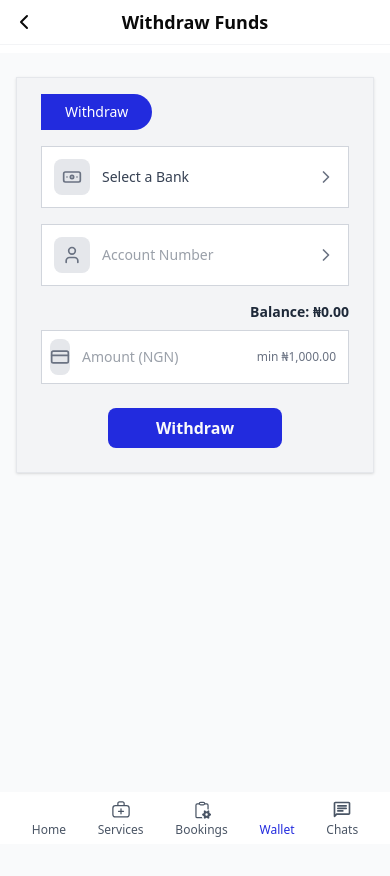
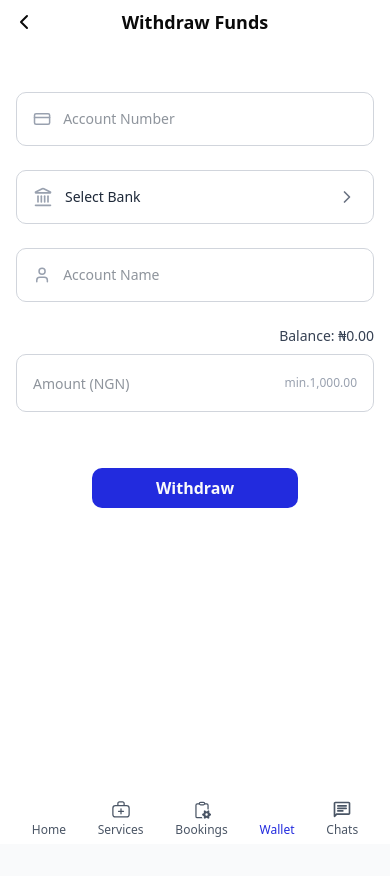
Before and after one commit to Skills4hire-org/Skills-4-Hire, a React (Vite) app: page /customer/wallet/withdraw in a window 390 px wide. Shown: the top 876 px of the page. Built offline with nearby package versions, Linux system fonts and the light colour scheme; some icons are missing; a web font is replaced by a local one.

Commit message:
Fix: edited withdraw.tsx and data.ts

```diff
--- a/src/assets/data.ts
+++ b/src/assets/data.ts
@@ -279,29 +279,29 @@ export const bookingsTabsList = [
     status: "canceled",
     label: "Canceled",
   },
-]
+];
 export const customerWalletTabsList = [
   {
     status: "pending",
     label: "Pending",
   },
   {
-    status: 'spent',
-    label: 'Spent',
-  },
-  {
-    status: 'canceled',
-    label: 'Canceled',
-  },
-]
+    status: "spent",
+    label: "Spent",
+  },
+  {
+    status: "canceled",
+    label: "Canceled",
+  },
+];
 export const serviceProviderWalletTabsList = [
   {
-    status: 'pending',
-    label: 'Pending',
-  },
-  {
-    status: 'earned',
-    label: 'Earned',
+    status: "pending",
+    label: "Pending",
+  },
+  {
+    status: "earned",
+    label: "Earned",
   },
   {
     status: "canceled",
@@ -353,9 +353,33 @@ export const withdrawData = {
   balance: 0.0,
   minWithdraw: 1000.0,
   title: "Withdraw Funds",
-  sectionLabel: "Withdraw",
   buttonLabel: "Withdraw",
 };
+
+export const nigerianBanks = [
+  "Access Bank",
+  "Citibank Nigeria",
+  "Ecobank Nigeria",
+  "Fidelity Bank",
+  "First Bank of Nigeria",
+  "First City Monument Bank (FCMB)",
+  "Globus Bank",
+  "Guaranty Trust Bank (GTBank)",
+  "Heritage Bank",
+  "Keystone Bank",
+  "Polaris Bank",
+  "Providus Bank",
+  "Stanbic IBTC Bank",
+  "Standard Chartered Bank",
+  "Sterling Bank",
+  "SunTrust Bank",
+  "Titan Trust Bank",
+  "Union Bank of Nigeria",
+  "United Bank for Africa (UBA)",
+  "Unity Bank",
+  "Wema Bank",
+  "Zenith Bank",
+];
 
 export const transferModes = [
   {
--- a/src/pages/Withdraw.tsx
+++ b/src/pages/Withdraw.tsx
@@ -1,98 +1,160 @@
 "use client";
 
+import { useState } from "react";
 import { Button } from "@/components/ui/button";
 import HeaderWithBackNavigation from "@/components/header/HeaderWithBackNavigation";
-import { ChevronRight } from "lucide-react";
-import { withdrawFields, withdrawData } from "@/assets/data";
+import { ChevronRight, Search, Landmark, CreditCard, User } from "lucide-react";
+import { withdrawData, nigerianBanks } from "@/assets/data";
+import { withdrawSchema } from "@/utils/schemas";
+import { useValidateSchema } from "@/hooks/useValidateSchema";
 
 export default function Withdraw() {
+  const [fullName, setFullName] = useState("");
+  const [amount, setAmount] = useState("");
+  const [accountNumber, setAccountNumber] = useState("");
+  const [selectedBank, setSelectedBank] = useState("");
+
+  const [bankSearch, setBankSearch] = useState("");
+  const [showBankDropdown, setShowBankDropdown] = useState(false);
+
+  const filteredBanks = nigerianBanks.filter((bank) =>
+    bank.toLowerCase().includes(bankSearch.toLowerCase()),
+  );
+
+  const handleWithdraw = () => {
+    const validatedData = useValidateSchema(withdrawSchema, {
+      fullName,
+      amount,
+      accountNumber,
+      bank: selectedBank,
+    });
+
+    if (!validatedData) return;
+
+    console.log("Validated Data:", validatedData);
+  };
+
   return (
-    <div className="min-h-screen bg-gray-50 flex flex-col md:flex-row">
-      <div className="flex-grow w-full">
-        <div className="w-full bg-white">
-          <div className="flex justify-center relative">
-            <div className="w-full">
+    <div className="min-h-screen bg-white flex flex-col">
+      <div className="[&>*]:border-none">
         <HeaderWithBackNavigation title={withdrawData.title} />
       </div>
+
+      <div className="flex justify-center w-full px-4 md:px-6 lg:px-8 mt-10">
+        <div className="w-full max-w-2xl space-y-6">
+          <div className="border border-gray-300 bg-white p-4 rounded-lg flex items-center gap-3">
+            <CreditCard className="w-5 h-5 text-gray-400" />
+            <input
+              type="tel"
+              inputMode="numeric"
+              maxLength={10}
+              value={accountNumber}
+              onChange={(e) =>
+                setAccountNumber(e.target.value.replace(/\D/g, ""))
+              }
+              placeholder="Account Number"
+              className="w-full bg-transparent outline-none text-gray-800 text-sm"
+            />
+          </div>
+
+          <div className="relative">
+            <div
+              onClick={() => setShowBankDropdown(!showBankDropdown)}
+              className="border border-gray-300 bg-white p-4 rounded-lg flex items-center justify-between cursor-pointer"
+            >
+              <div className="flex items-center gap-3">
+                <Landmark className="w-5 h-5 text-gray-400" />
+                <span className="text-sm text-gray-800">
+                  {selectedBank || "Select Bank"}
+                </span>
+              </div>
+
+              <ChevronRight
+                className={`w-5 h-5 text-gray-500 transition-transform ${
+                  showBankDropdown ? "rotate-90" : ""
+                }`}
+              />
+            </div>
+
+            {showBankDropdown && (
+              <div className="absolute mt-2 w-full bg-white border border-gray-200 rounded-lg shadow-lg z-20">
+                <div className="flex items-center px-3 py-2 border-b">
+                  <Search className="w-4 h-4 text-gray-400 mr-2" />
+                  <input
+                    type="text"
+                    placeholder="Search bank..."
+                    value={bankSearch}
+                    onChange={(e) => setBankSearch(e.target.value)}
+                    className="w-full outline-none text-sm"
+                  />
+                </div>
+
+                <div className="max-h-60 overflow-y-auto">
+                  {filteredBanks.length > 0 ? (
+                    filteredBanks.map((bank) => (
+                      <div
+                        key={bank}
+                        onClick={() => {
+                          setSelectedBank(bank);
+                          setShowBankDropdown(false);
+                          setBankSearch("");
+                        }}
+                        className="px-4 py-2 text-sm hover:bg-gray-100 cursor-pointer"
+                      >
+                        {bank}
+                      </div>
+                    ))
+                  ) : (
+                    <div className="px-4 py-3 text-sm text-gray-500">
+                      No bank found
+                    </div>
+                  )}
                 </div>
               </div>
-
-        <div className="mt-6 px-4 md:px-8 lg:px-12">
-          <div className="max-w-3xl w-full md:ml-6">
-            <div className="bg-gray-100 border border-gray-200 p-6 shadow-sm">
-              <div className="-mt-2 mb-4">
-                <div className="inline-block rounded-r-full rounded-l-none bg-primary text-white px-6 py-2 text-sm font-medium">
-                  {withdrawData.sectionLabel}
-                </div>
+            )}
           </div>
 
-              <div className="space-y-4">
-                {withdrawFields.map(
-                  ({ id, label, icon: Icon, type, showChevron }) => (
-                    <div key={id}>
-                      {id === "amount" ? (
-                        <>
-                          <div className="flex justify-end mb-2">
-                            <span className="text-sm font-semibold text-gray-800">
+          <div className="border border-gray-300 bg-white p-4 rounded-lg flex items-center gap-3">
+            <User className="w-5 h-5 text-gray-400" />
+            <input
+              type="text"
+              value={fullName}
+              onChange={(e) => setFullName(e.target.value)}
+              placeholder="Account Name"
+              className="w-full bg-transparent outline-none text-gray-800 text-sm"
+            />
+          </div>
+
+          <div className="space-y-2">
+            <div className="flex justify-end">
+              <span className="text-sm font-medium text-gray-700">
                 Balance: ₦{withdrawData.balance.toFixed(2)}
               </span>
             </div>
 
-                          <div className="relative border border-gray-300 bg-white p-2">
-                            <div className="flex items-center">
-                              <div className="flex items-center justify-center w-9 h-9 rounded-md bg-gray-200 mr-3">
-                                <Icon className="w-5 h-5 text-gray-500" />
+            <div className="relative border border-gray-300 bg-white p-4 rounded-lg">
+              <input
+                type="number"
+                value={amount}
+                onChange={(e) => setAmount(e.target.value)}
+                placeholder="Amount (NGN)"
+                className="w-full bg-transparent outline-none text-gray-800 text-sm pr-20"
+              />
+
+              <span className="absolute right-4 top-1/2 -translate-y-1/2 text-xs text-gray-400">
+                min.
+                {withdrawData.minWithdraw.toLocaleString(undefined, {
+                  minimumFractionDigits: 2,
+                })}
+              </span>
+            </div>
           </div>
 
-                              <input
-                                type={type}
-                                placeholder={label}
-                                className="flex-1 bg-transparent outline-none text-gray-700 text-sm pr-24"
-                              />
-                            </div>
-
-                            <div className="absolute right-3 top-1/2 -translate-y-1/2 text-xs text-gray-500 pointer-events-none">
-                              min ₦
-                              {withdrawData.minWithdraw.toLocaleString(
-                                undefined,
-                                { minimumFractionDigits: 2 },
-                              )}
-                            </div>
-                          </div>
-                        </>
-                      ) : (
-                        <div className="flex items-center justify-between border border-gray-300 bg-white p-3 cursor-pointer">
-                          <div className="flex items-center gap-3 text-gray-600 flex-1">
-                            <div className="flex items-center justify-center w-9 h-9 rounded-md bg-gray-200">
-                              <Icon className="w-5 h-5 text-gray-500" />
-                            </div>
-
-                            {type === "text" ? (
-                              <input
-                                type="text"
-                                placeholder={label}
-                                className="flex-1 bg-transparent outline-none text-gray-700 text-sm"
-                              />
-                            ) : (
-                              <span className="text-sm text-gray-700">
-                                {label}
-                              </span>
-                            )}
-                          </div>
-
-                          {showChevron && (
-                            <ChevronRight className="w-5 h-5 text-gray-500" />
-                          )}
-                        </div>
-                      )}
-                    </div>
-                  ),
-                )}
-
-                <div className="flex justify-center mt-6">
+          <div className="flex justify-center pt-8">
             <Button
               size="lg"
-                    className="px-12 py-4 rounded-md text-base font-semibold"
+              onClick={handleWithdraw}
+              className="px-16 py-4 rounded-lg text-base font-semibold"
             >
               {withdrawData.buttonLabel}
             </Button>
@@ -100,8 +162,5 @@ export default function Withdraw() {
         </div>
       </div>
     </div>
-        </div>
-      </div>
-    </div>
   );
 }
--- a/src/utils/schemas.ts
+++ b/src/utils/schemas.ts
@@ -57,3 +57,26 @@ export const registerSchema = z
     message: "Passwords do not match",
     path: ["confirm_password"],
   });
+
+// Withdrawal Schema
+
+export const withdrawSchema = z.object({
+  fullName: z.string().min(2, "Full name is required"),
+
+  amount: z
+    .string()
+    .min(1, "Amount is required")
+    .refine((val) => !isNaN(Number(val)), {
+      message: "Amount must be a valid number",
+    })
+    .refine((val) => Number(val) >= 1000, {
+      message: "Minimum withdrawal is ₦1000",
+    }),
+
+  accountNumber: z
+    .string()
+    .regex(/^\d+$/, "Account number must contain only digits")
+    .length(10, "Account number must be exactly 10 digits"),
+
+  bank: z.string().min(1, "Please select a bank"),
+});
```
Also changed, not shown: src/pages/JobOffers.tsx (+0 -8 lines). Lines whose indentation alone changed are shown as unchanged.
